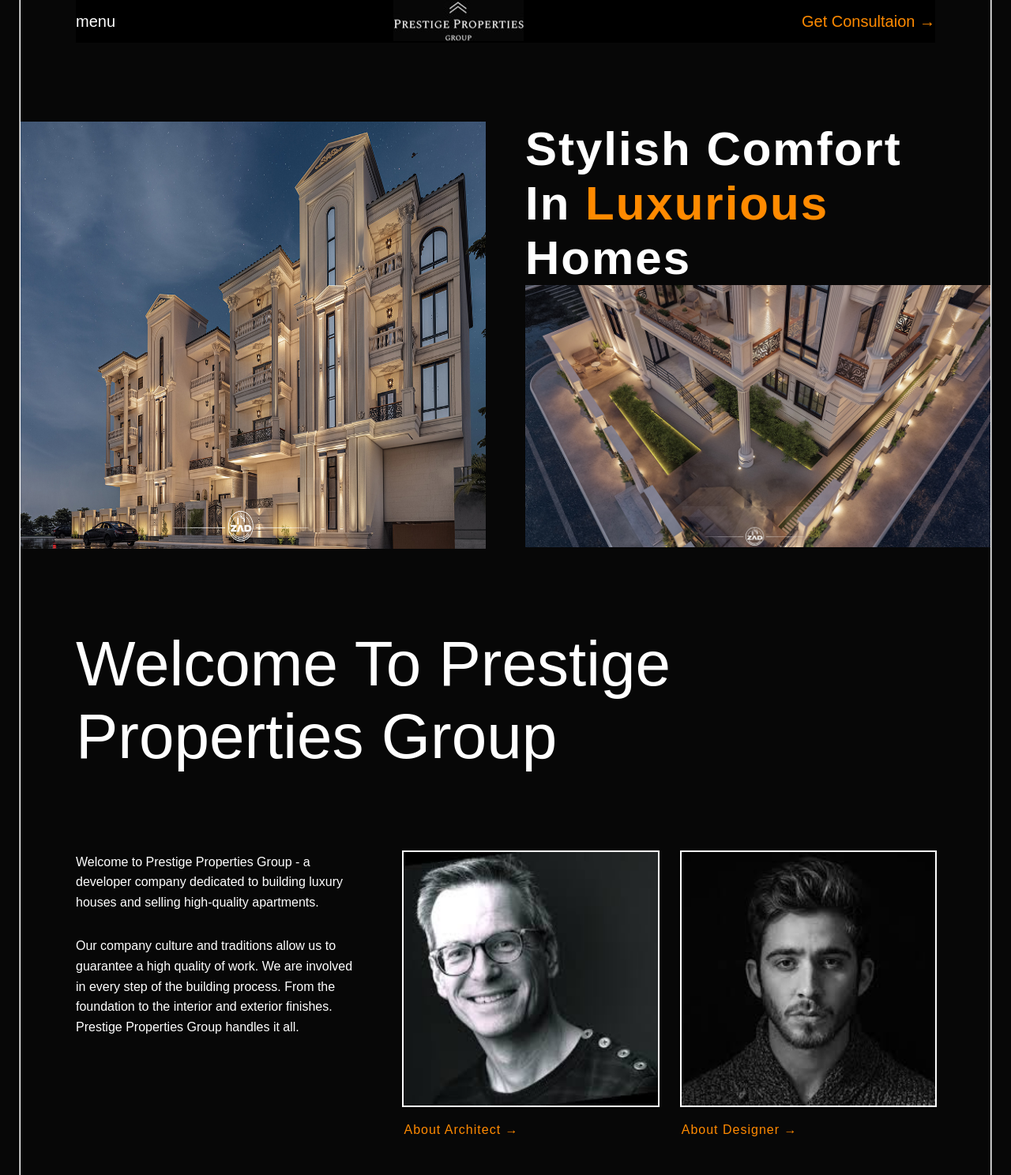
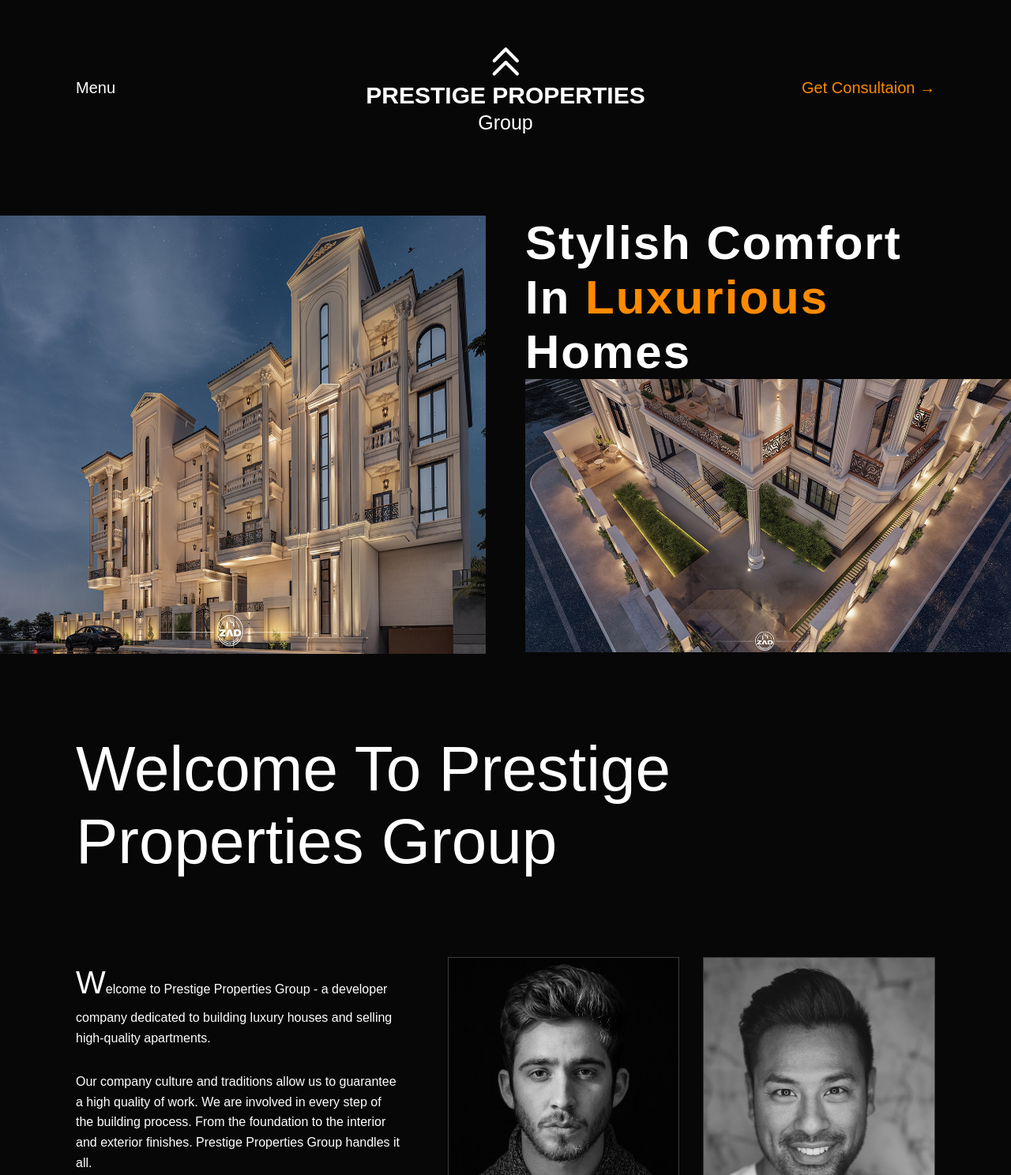
Before and after one commit to chidera-code/prestigious-group, a plain HTML site: page index.html in a window 1280 px wide. Shown: the top 1488 px of the page at 79% size. Drawn offline with Linux system fonts and the light colour scheme; a web font is replaced by a local one.

Commit message:
Fixed blurred portraits and style fixes

```diff
--- a/css/STYLE.CSS
+++ b/css/STYLE.CSS
@@ -11,13 +11,10 @@ html {
 }
 
 body {
-  font-family: "Robecha Daniera", sans-serif;
+  font-family: 'Robecha Daniera', sans-serif;
   background-color: #070707;
   color: #fff;
-  box-shadow: 0 00 00 0.15rem #fff;
-
   box-sizing: border-box;
-  width: 96vw;
   margin: 0 auto;
   position: relative;
 }
@@ -27,28 +24,61 @@ body {
   grid-template-columns: repeat(2, 1fr);
   gap: 10rem;
 }
+
 .grid--3--cols {
   display: grid;
   grid-template-columns: repeat(3, 1fr);
   gap: 8rem;
 }
+
 .navigation {
   display: flex;
   align-items: center;
   justify-content: space-between;
-  background-color: #000;
   width: 85vw;
-  margin: 0 auto;
-  /* position: fixed; */
+  margin: 10rem auto 15rem;
+  position: relative;
 }
+
+.navigation .logo {
+  color: #fff;
+  display: flex;
+  justify-content: center;
+  align-items: center;
+  flex-direction: column;
+  text-align: center;
+  position: absolute;
+  left: 50%;
+  transform: translateX(-50%);
+}
+
+.navigation .logo svg {
+  width: 5rem;
+}
+
+.navigation .logo span {
+  text-transform: uppercase;
+  display: block;
+  font-size: 3rem;
+  font-weight: 600;
+  margin-bottom: 0.3rem;
+}
+
+.navigation .logo small {
+  font-size: 2.5rem;
+  font-weight: 400;
+}
+
 .container {
   width: 85vw;
   margin: 0 auto;
 }
+
 .menu {
   display: block;
   color: #fff;
   font-size: 2rem;
+  text-transform: capitalize;
 }
 
 .accent {
@@ -116,10 +146,9 @@ small {
 }
 .about {
   display: grid;
-  grid-template-columns: 1.2fr 1fr 1fr;
-  justify-content: center;
-  align-content: center;
+  grid-template-columns: 1.5fr 1fr 1fr;
   gap: 3rem;
+  margin-bottom: 10rem;
 }
 
 .description {
@@ -133,13 +162,24 @@ small {
 .about-text-box {
   padding: 0 3rem 3rem 0;
 }
+
+.about-img-box {
+  height: 50rem;
+  text-align: right;
+}
+
+.about-img {
+  height: 100%;
+  margin-bottom: 3rem;
+}
+
 .about-img img {
   width: 100%;
-  box-shadow: 0 00 00 0.2rem #fff;
-}
-.about-img-box {
-  display: flex;
-  flex-direction: column;
+  height: 100%;
+  border: 1px solid #3B3B3B;
+  filter: grayscale(100%);
+  object-fit: cover;
+  object-position: top;
 }
 
 .btn:link,
@@ -156,14 +196,15 @@ small {
   display: flex;
   align-items: center;
   justify-content: space-between;
-
+  text-align: center;
   width: 70%;
-  margin: 0 auto;
+  margin: 0 auto 10rem;
   padding: 10rem 0;
 }
 
 .more-no {
-  font-size: 6.4rem;
+  font-size: 8rem;
+  margin-bottom: 1rem;
 }
 .more-description {
   text-transform: capitalize;
@@ -263,7 +304,7 @@ small {
   text-transform: capitalize;
   letter-spacing: 1px;
   justify-content: center;
-  margin-top: auto;
+  /* margin-top: auto; */
 }
 .u-paragraph {
   font-size: 1.8rem;
@@ -301,33 +342,50 @@ small {
 
 .design-content {
   display: grid;
-  grid-template-columns: 1fr 1fr;
-  grid-template-rows: repeat(4, 0.5fr);
+  grid-template-columns: 1fr 1.5fr;
+  grid-auto-rows: 20rem;
   gap: 5rem;
 }
 
 .design--img--box img {
-  /* width: 100%; */
-  /* display: block; */
   width: 100%;
+  height: 100%;
+  object-fit: cover;
 }
+
+.dib-3 {
+  grid-row: span 3;
+  margin-bottom: 2rem;
+}
+
 .span-3 {
-  grid-auto-flow: row;
+  grid-row: span 4;
+  margin-bottom: 2rem;
 }
+
 .span-3 img {
   width: 100%;
 }
-/* .dib-1 {
-  padding-left: 5rem;
-} */
+
+.dib-1 {
+  width: calc(100% - 10rem);
+  margin-left: auto;
+  display: inline-block;
+  grid-row: span 2;
+}
+
 .dib-1 img {
   width: 100%;
 }
 
 .design-text-box {
-  width: calc(100% + 5rem);
+  width: calc(100% + 10rem);
   display: flex;
   flex-direction: column;
+}
+
+.design-text-box .description {
+  margin-bottom: 5rem;
 }
 
 .des--btn {
--- a/index.html
+++ b/index.html
@@ -5,13 +5,14 @@
     <meta name="viewport" content="width=device-width, initial-scale=1.0" />
     <link rel="icon" href="img/asset/favicon.jpg" />
 
-    <link rel="stylesheet" href="css/STYLE.CSS" />
-    <link rel="stylesheet" href="css/animation.css" />
-    <link rel="stylesheet" href="css/queries.css" />
     <link
       href="https://fonts.cdnfonts.com/css/robecha-daniera"
       rel="stylesheet"
     />
+
+    <link rel="stylesheet" href="css/style.css" />
+    <link rel="stylesheet" href="css/animation.css" />
+    <link rel="stylesheet" href="css/queries.css" />
 
     <title>Prestigious</title>
   </head>
@@ -21,10 +22,24 @@
       <nav class="navigation">
         <span class="menu">menu</span>
         <figure class="logo">
-          <img
-            src="img/asset/logo.jpg"
-            alt="prestigious properties group logo"
-          />
+          <svg
+            xmlns="http://www.w3.org/2000/svg"
+            class="h-6 w-6"
+            fill="none"
+            viewBox="0 0 24 24"
+            stroke="currentColor"
+            stroke-width="2"
+          >
+            <path
+              stroke-linecap="round"
+              stroke-linejoin="round"
+              d="M5 11l7-7 7 7M5 19l7-7 7 7"
+            />
+          </svg>
+          <div class="text-wrapper">
+            <span>Prestige Properties</span>
+            <small>Group</small>
+          </div>
         </figure>
         <a href="#" class="nav-btn">get consultaion &rarr;</a>
       </nav>
@@ -53,14 +68,15 @@
 
       <section class="sec-about">
         <h2 class="heading-secondary container">
-          welcome to prestige properties group
+          welcome to prestige <br />
+          properties group
         </h2>
         <div class="about container">
           <div class="about-text-box">
             <p class="description">
-              Welcome to Prestige Properties Group - a developer company
-              dedicated to building luxury houses and selling high-quality
-              apartments.
+              <strong class="strong">W</strong>elcome to Prestige Properties
+              Group - a developer company dedicated to building luxury houses
+              and selling high-quality apartments.
             </p>
             <p class="description">
               Our company culture and traditions allow us to guarantee a high
@@ -72,13 +88,13 @@
 
           <div class="about-img-box a-i-b-1">
             <figure class="about-img">
-              <img src="img/asset/profile-2.jpeg" alt="profile image" />
+              <img src="/img/portraits/jake.jpg" alt="Portraits of Jake" />
             </figure>
             <a href="#" class="btn accent">about architect &rarr;</a>
           </div>
           <div class="about-img-box">
             <figure class="about-img">
-              <img src="img/asset/profile.jpeg" alt="" />
+              <img src="/img/portraits/chidera.jpg" alt="Portrait of Chidera" />
             </figure>
 
             <a href="#" class="btn accent">about designer &rarr;</a>
@@ -239,7 +255,6 @@
               >about design of apartments &rarr;</a
             >
           </div>
-
           <figure class="design--img--box dib-1">
             <img src="img/asset/design-1.jpg" alt="meeting room image" />
           </figure>
@@ -281,9 +296,7 @@
         </div>
       </section>
       <section class="section-news container">
-        <h2 class="heading-secondary news-heading container">
-          news
-        </h2>
+        <h2 class="heading-secondary news-heading container">news</h2>
         <div class="recent-content">
           <a href="#" class="btn recent-btn accent">all news &rarr;</a>
           <div class="news-content">
```
Also changed, not shown: img/icons/chevron-up.svg (added), img/portraits/chidera.jpg (added), img/portraits/jake.jpg (added), 1 other file.
